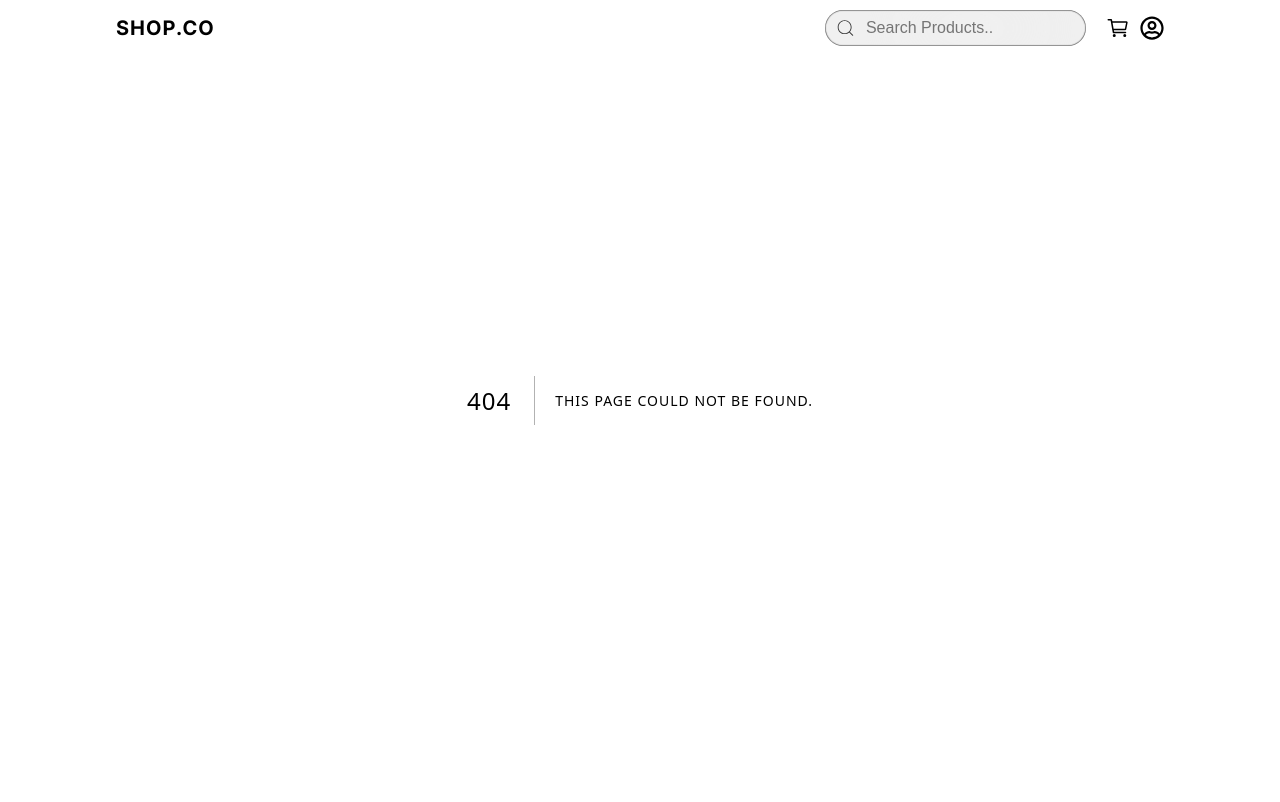
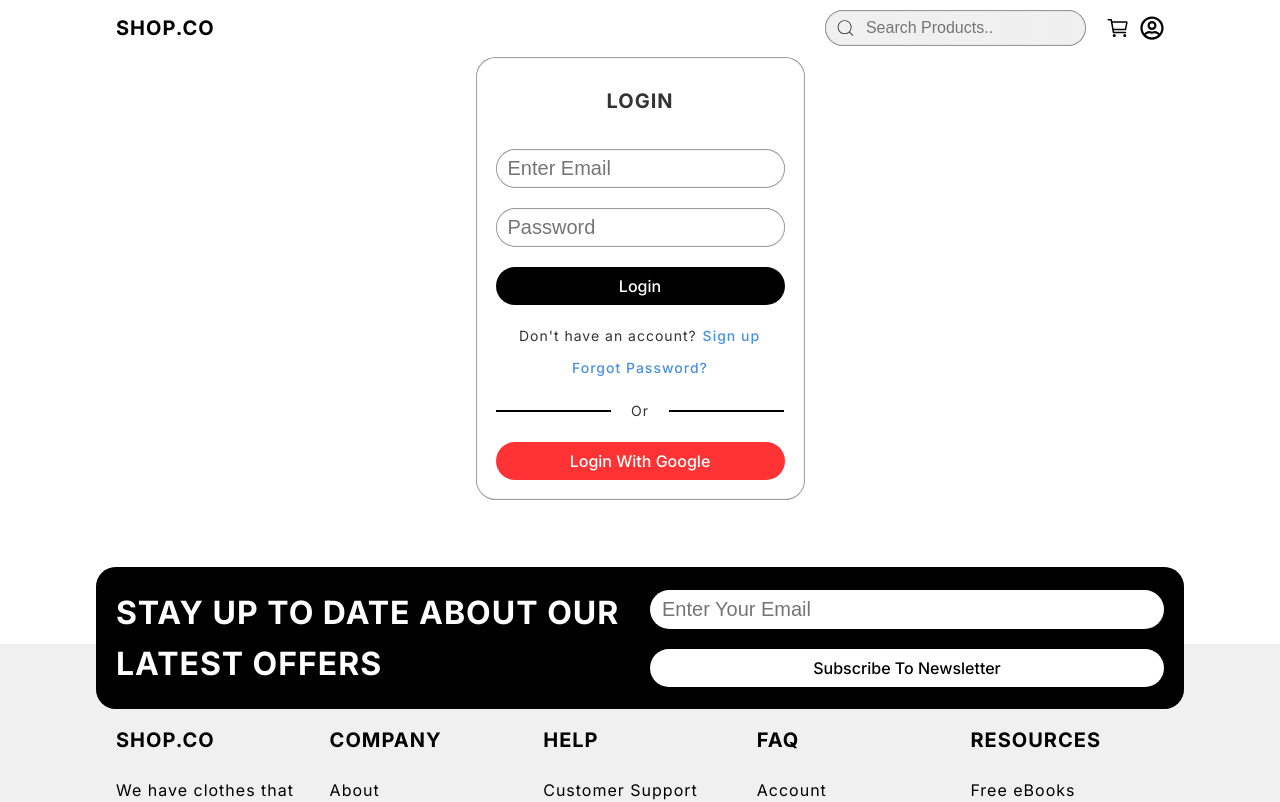
Before and after one commit to ahmedRAOUANE/Shop.CO, a Next.js app: page /login in a window 1280 px wide. Before the commit this address had no page. Shown: the top 802 px of the page. Built offline with nearby package versions, Linux system fonts and the light colour scheme.

Commit message:
build the auth and reset password pages

```diff
--- /dev/null
+++ b/src/app/(auth)/login/page.tsx
@@ -0,0 +1,39 @@
+"use client";
+
+import Link from 'next/link'
+import React from 'react'
+
+const page = () => {
+    const handleLogin = (e: React.FormEvent<HTMLFormElement>) => {
+        e.preventDefault();
+
+        // login logic...
+    }
+
+    return (
+        <main className='auth container box column center-x center-y'>
+            <div className="paper box column outline">
+                <h1>Login</h1>
+
+                <form className="box column" onSubmit={handleLogin}>
+                    <input className='full-width outline rounded' type="email" name="email" id="email" placeholder='Enter Email' />
+                    <input className='full-width outline rounded' type="password" name="password" id="password" placeholder='Password' />
+                    <input className='btn full-width rounded outline' type="submit" value="Login" />
+                </form>
+
+                <div className="box column small-gap">
+                    <p>Don&apos;t have an account? <Link href={"signup"} className='btn link'>Sign up</Link></p>
+                    <p><Link href={"forgot-password"} className='btn link'>Forgot Password?</Link></p>
+                </div>
+
+                <div className="or box center-x full-width nowrap">
+                    <p>Or</p>
+                </div>
+
+                <button className='full-width danger rounded'>Login With Google</button>
+            </div>
+        </main>
+    )
+}
+
+export default page;
--- a/src/components/Footer.tsx
+++ b/src/components/Footer.tsx
@@ -20,7 +20,7 @@ const Footer = () => {
                 </h2>
 
                 <form className="box column full-width">
-                    <input type="email" placeholder='Enter Your Email' className='btn primary rounded' />
+                    <input type="email" placeholder='Enter Your Email' className='rounded' />
                     <input type="submit" value="Subscribe To Newsletter" className='primary rounded' />
                 </form>
             </div>
--- a/src/components/Header.tsx
+++ b/src/components/Header.tsx
@@ -51,7 +51,7 @@ const Header = () => {
                         <Link href={"/cart"} className="icon box">
                             <IoCartOutline />
                         </Link>
-                        <Link href={"#"} className="icon box">
+                        <Link href={"/login"} className="icon box">
                             <FaRegUserCircle />
                         </Link>
                     </div>
--- a/src/styles/button.css
+++ b/src/styles/button.css
@@ -13,10 +13,6 @@ input[type="submit"] {
     cursor: pointer;
     transition: border-color 0.25s;
     position: relative;
-
-    &.rounded {
-        border-radius: var(--main-padding);
-    }
 
     &.primary {
         background-color: var(--white-color);
@@ -39,6 +35,7 @@ input[type="submit"] {
         background-color: transparent;
 
         &:hover {
+            color: var(--link-color);
             background-color: transparent;
             text-decoration: underline;
         }
--- a/src/styles/customes.css
+++ b/src/styles/customes.css
@@ -368,3 +368,18 @@ footer {
         }
     }
 }
+
+.auth {
+    p {
+        font-size: 14px;
+    }
+
+    .or {
+        &::before, &::after {
+            content: '';
+            width: 100%;
+            height: 2px;
+            background-color: var(--black-color);
+        }
+    }
+}
--- a/src/styles/globals.css
+++ b/src/styles/globals.css
@@ -118,7 +118,7 @@ h2 {
 
 input,
 textarea {
-  padding: calc(var(--secondary-padding)) calc(var(--small-padding));
+  padding: var(--small-padding) var(--secondary-padding);
   border-radius: var(--border-radius);
   outline: none;
   border: none;
--- a/src/styles/layout.css
+++ b/src/styles/layout.css
@@ -173,6 +173,10 @@
     }
 }
 
+.rounded {
+    border-radius: var(--main-padding) !important;
+}
+
 .norounded {
     border-radius: 0px;
 }
```
Also changed, not shown: src/app/(auth)/forgot-password/page.tsx (added, +35 -0 lines), src/app/(auth)/signup/page.tsx (added, +39 -0 lines).
